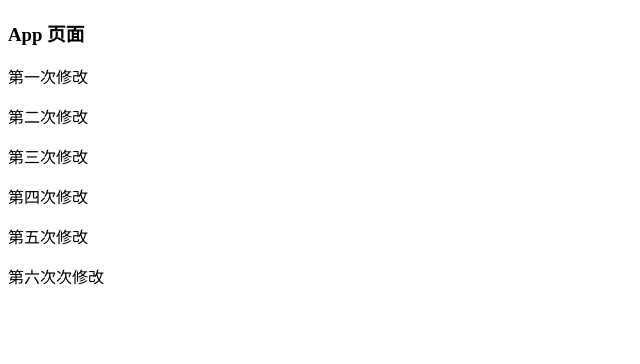
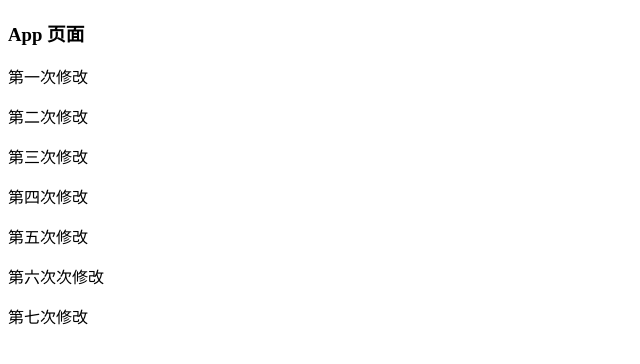
Before and after one commit to lzx1102/myApp, a plain HTML site: page index.html in a window 1280 px wide. Shown: the whole page, without its empty margins (0-640 px from the left). Drawn offline with Linux system fonts and the light colour scheme.

Commit message:
第七次修改

```diff
--- a/index.html
+++ b/index.html
@@ -14,6 +14,7 @@
         <p>第四次修改</p>
         <p>第五次修改</p>
         <p>第六次次修改</p>
+        <p>第七次修改</p>
     </div>
 </body>
 </html>
```
